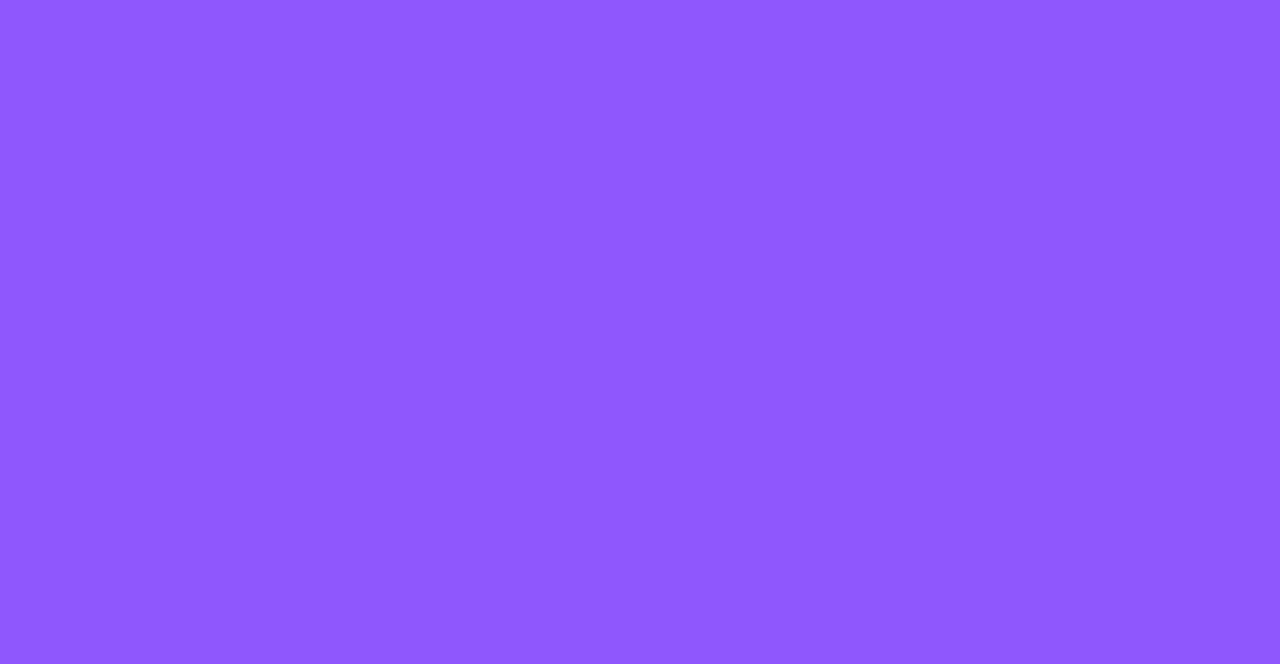
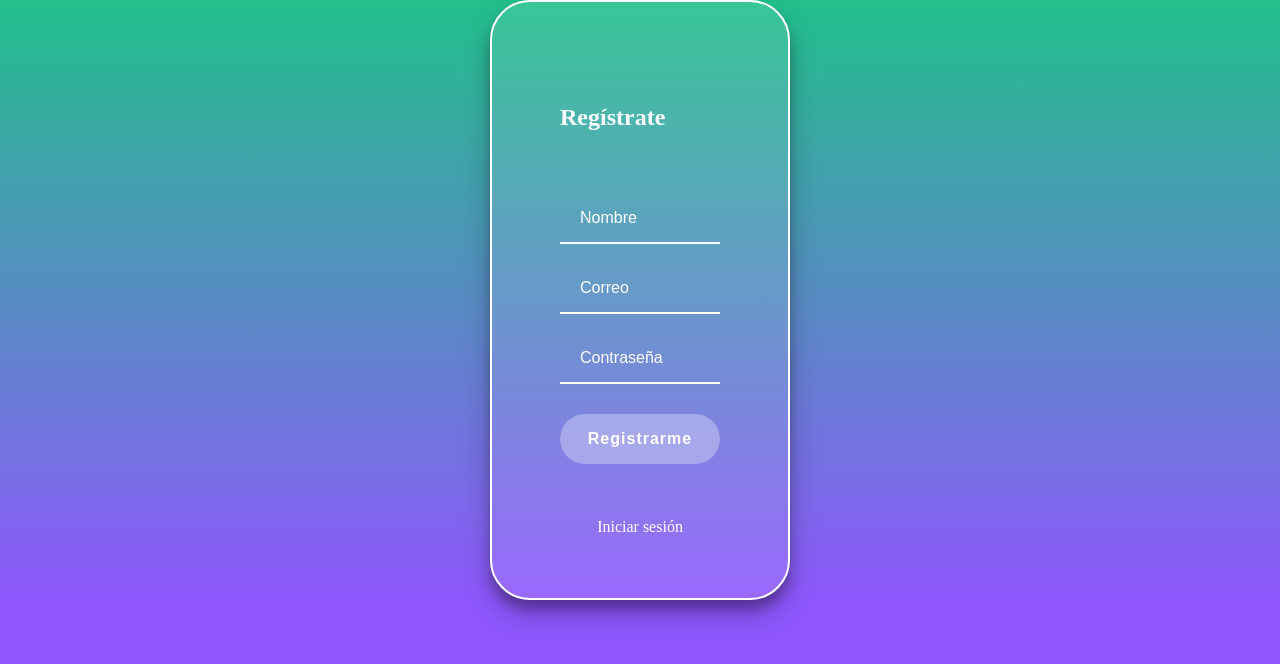
Before and after one commit to FrcGustavo/PlatziVideo, a React app: page /register in a window 1280 px wide. Shown: the top 664 px of the page. Built offline with nearby package versions, Linux system fonts and the light colour scheme; a web font is replaced by a local one.

Commit message:
Add route and page of Register

```diff
--- /dev/null
+++ b/src/assets/styles/components/Register.scss
@@ -0,0 +1,41 @@
+.register {
+  background-image: linear-gradient(#21c08b, #8f57fd);
+  display: flex;
+  align-items: center;
+  flex-direction: column;
+  justify-content: center;
+  padding: 0px 30px;
+  min-height: calc(
+    100vh - 200px
+  ); /* El ancho será igual al tamaño de todo el height menos 200px (100px del header + 100px del footer) */
+}
+
+.register__container {
+  background-color: rgba(255, 255, 255, 0.1);
+  border: 2px solid white;
+  border-radius: 40px;
+  box-shadow: 0 14px 28px rgba(0, 0, 0, 0.25), 0 10px 10px rgba(0, 0, 0, 0.22);
+  color: white;
+  display: flex;
+  flex-direction: column;
+  justify-content: space-around;
+  min-height: 600px;
+  padding: 60px 68px 40px;
+  width: 300px;
+}
+
+.register__container--form {
+  display: flex;
+  flex-direction: column;
+}
+
+.register__container a {
+  color: white;
+  font-size: 16px;
+  text-align: center;
+  text-decoration: none;
+}
+
+.register__container a:hover {
+  text-decoration: underline;
+}
--- /dev/null
+++ b/src/containers/Register.jsx
@@ -0,0 +1,19 @@
+import React from "react";
+import "../assets/styles/components/Register.scss";
+
+const Register = () => (
+  <section className="register">
+    <section className="register__container">
+      <h2>Regístrate</h2>
+      <form className="register__container--form">
+        <input className="input" type="text" placeholder="Nombre" />
+        <input className="input" type="text" placeholder="Correo" />
+        <input className="input" type="password" placeholder="Contraseña" />
+        <button className="button">Registrarme</button>
+      </form>
+      <a href="">Iniciar sesión</a>
+    </section>
+  </section>
+);
+
+export default Register;
--- a/src/routes/App.js
+++ b/src/routes/App.js
@@ -1,13 +1,17 @@
 import React from "react";
-import { BrowserRouter, Route } from "react-router-dom";
+import { BrowserRouter, Switch, Route } from "react-router-dom";
 
 import Home from "../containers/Home";
 import Login from "../containers/Login";
+import Register from "../containers/Register";
 
 const App = () => (
   <BrowserRouter>
-    <Route exact path="/" component={Home} />
-    <Route exact path="/login" component={Login} />
+    <Switch>
+      <Route exact path="/" component={Home} />
+      <Route exact path="/login" component={Login} />
+      <Route exact path="/register" component={Register} />
+    </Switch>
   </BrowserRouter>
 );
 
```
